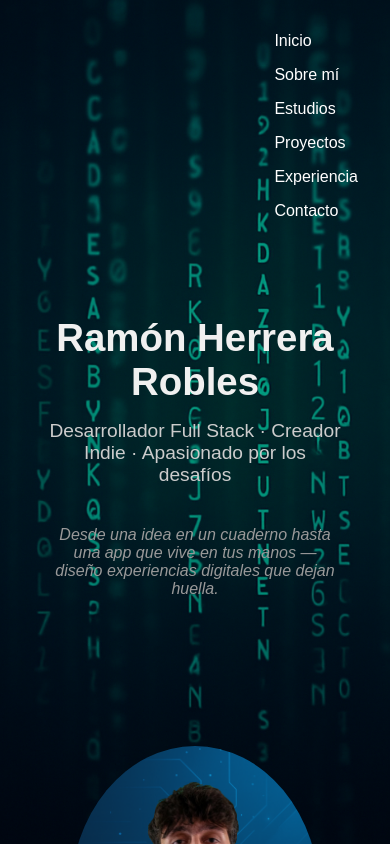
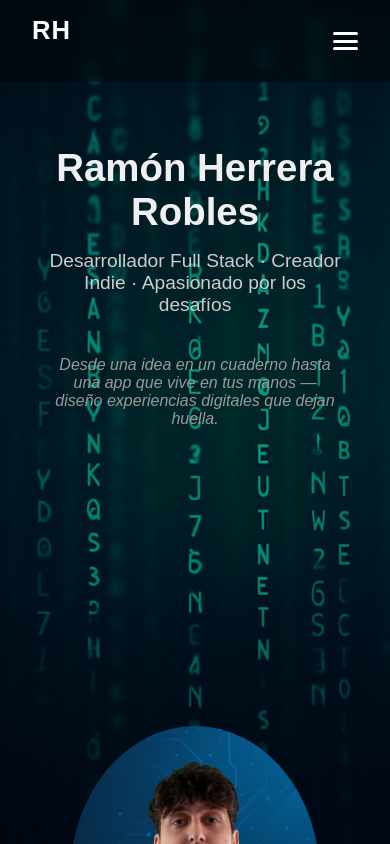
Before and after one commit to rammoon13/Portfolio, a React (Vite) app: page / in a window 390 px wide. Shown: the top 844 px of the page. Built offline with nearby package versions, Linux system fonts and the light colour scheme.

Commit message:
navbar mejorado y favicon

```diff
--- a/index.html
+++ b/index.html
@@ -2,7 +2,7 @@
 <html lang="es">
   <head>
     <meta charset="UTF-8" />
-    <link rel="icon" type="image/svg+xml" href="/vite.svg" />
+    <link rel="icon" type="image/png" href="/favicon.png" />
     <meta name="viewport" content="width=device-width, initial-scale=1.0" />
     <title>Portfolio Profesional</title>
   </head>
--- a/src/components/Navbar.jsx
+++ b/src/components/Navbar.jsx
@@ -1,18 +1,32 @@
+import { useState } from 'react'
 import '../styles/navbar.css'
 
-// Barra de navegación fija con enlaces a cada sección
 function Navbar() {
+  const [isOpen, setIsOpen] = useState(false)
+
+  const toggleMenu = () => {
+    setIsOpen(!isOpen)
+  }
+
   return (
     <nav className="navbar">
-      <h1 className="navbar-title"></h1>
-      <ul className="navbar-links">
-        {/* Enlaces que realizan scroll a las secciones */}
-        <li><a href="#home">Inicio</a></li>
-        <li><a href="#about">Sobre mí</a></li>
-        <li><a href="#education">Estudios</a></li>
-        <li><a href="#projects">Proyectos</a></li>
-        <li><a href="#experience">Experiencia</a></li>
-        <li><a href="#contact">Contacto</a></li>
+      <h1 className="navbar-title">RH</h1>
+
+      {/* Botón hamburguesa */}
+      <div className={`hamburger ${isOpen ? 'open' : ''}`} onClick={toggleMenu}>
+        <span></span>
+        <span></span>
+        <span></span>
+      </div>
+
+      {/* Menú de enlaces */}
+      <ul className={`navbar-links ${isOpen ? 'active' : ''}`}>
+        <li><a href="#home" onClick={() => setIsOpen(false)}>Inicio</a></li>
+        <li><a href="#about" onClick={() => setIsOpen(false)}>Sobre mí</a></li>
+        <li><a href="#education" onClick={() => setIsOpen(false)}>Estudios</a></li>
+        <li><a href="#projects" onClick={() => setIsOpen(false)}>Proyectos</a></li>
+        <li><a href="#experience" onClick={() => setIsOpen(false)}>Experiencia</a></li>
+        <li><a href="#contact" onClick={() => setIsOpen(false)}>Contacto</a></li>
       </ul>
     </nav>
   )
--- a/src/styles/home.css
+++ b/src/styles/home.css
@@ -8,7 +8,7 @@
   background: transparent;
   color: #f0f0f0;
   text-align: center;
-  margin-bottom: 100px;
+  margin-bottom: 250px;
 }
 
 .home-title {
--- a/src/styles/navbar.css
+++ b/src/styles/navbar.css
@@ -1,34 +1,94 @@
-/* Styles for the fixed navigation bar */
+/* Estilos para el navbar */
 .navbar {
   display: flex;
   justify-content: space-between;
   align-items: center;
   padding: 1rem 2rem;
   color: #fff;
+  background-color: rgba(0, 0, 0, 0.4);
   position: sticky;
   top: 0;
   z-index: 1000;
+  backdrop-filter: blur(6px);
 }
 
+/* Título opcional */
+.navbar-title {
+  font-size: 1.6rem;
+  font-weight: bold;
+  letter-spacing: 1px;
+}
+
+/* Lista de enlaces */
 .navbar-links {
   list-style: none;
   display: flex;
-  gap: 1rem;
+  gap: 1.5rem;
+  transition: all 0.3s ease;
 }
 
 .navbar-links a {
   color: #fff;
   text-decoration: none;
+  font-weight: 500;
   transition: color 0.4s ease;
 }
 
 .navbar-links a:hover {
-  color: #ff9800;
+  color: #00ffff;
 }
 
-/* Responsive menu adjustments */
-@media (max-width: 600px) {
+/* Botón hamburguesa (oculto en escritorio) */
+.hamburger {
+  display: none;
+  flex-direction: column;
+  justify-content: space-between;
+  width: 25px;
+  height: 18px;
+  cursor: pointer;
+}
+
+.hamburger span {
+  background: #fff;
+  height: 3px;
+  width: 100%;
+  border-radius: 2px;
+  transition: all 0.3s ease;
+}
+
+/* Versión abierta */
+.hamburger.open span:nth-child(1) {
+  transform: rotate(45deg) translate(5px, 5px);
+}
+
+.hamburger.open span:nth-child(2) {
+  opacity: 0;
+}
+
+.hamburger.open span:nth-child(3) {
+  transform: rotate(-45deg) translate(5px, -5px);
+}
+
+/* Responsive para móvil */
+@media (max-width: 768px) {
+  .hamburger {
+    display: flex;
+  }
+
   .navbar-links {
+    position: absolute;
+    top: 100%;
+    right: 0;
+    background-color: rgba(0, 0, 0, 0.4);
     flex-direction: column;
+    align-items: flex-end;
+    gap: 1rem;
+    padding: 1.5rem 2rem;
+    display: none;
+    width: 100%;
+  }
+
+  .navbar-links.active {
+    display: flex;
   }
 }
```
Also changed, not shown: public/favicon.png (added).
